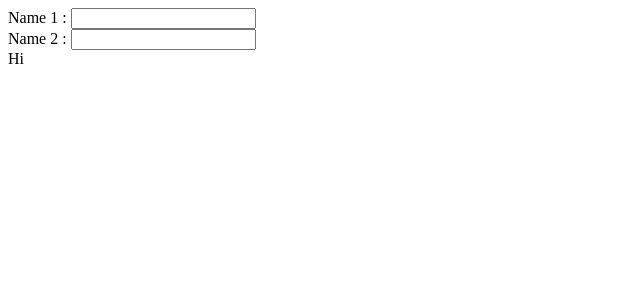
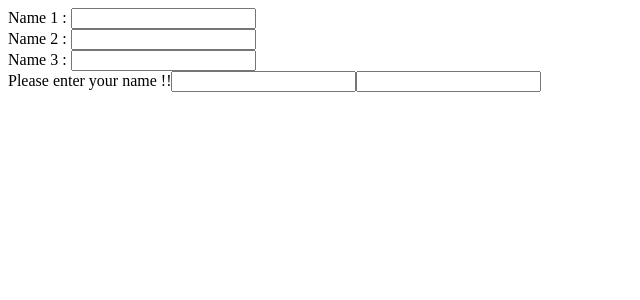
Before and after one commit to up1/workshop-frontend-with-javascript, an Angular app in the folder angular-demo/hello-app/: page / in a window 1280 px wide. Shown: the top 300 px of the page, without its empty margins (0-640 px from the left). Built offline with nearby package versions, Linux system fonts and the light colour scheme.

Commit message:
Working with two-way binding

```diff
--- a/angular-demo/hello-app/src/app/app.component.html
+++ b/angular-demo/hello-app/src/app/app.component.html
@@ -1,3 +1,12 @@
-Name 1 : <input type="text" #nameText  (keydown)="onTypedName(nameText.value)"/><br/>
-Name 2 : <input type="text" #nameText  (keydown)="onTypedName2($event)"/>
-<div>Hi {{name}}</div>
+Name 1 : <input type="text" (keyup)="onTypedName2($event)"/><br/>
+
+Name 2 : <input type="text" #nameText (keyup)="onTypedName(nameText.value)"/><br/>
+
+Name 3 : <input type="text" [value]="name" (input)="onTypedName2($event)" /><br/>
+
+<div *ngIf="name; else noName" >Hi {{name}}</div>
+<ng-template #noName>Please enter your name !!</ng-template>
+
+
+<input [(ngModel)]="name">
+<input [ngModel]="name" (ngModelChange)="name = $event">
--- a/angular-demo/hello-app/src/app/app.module.ts
+++ b/angular-demo/hello-app/src/app/app.module.ts
@@ -2,13 +2,15 @@ import { NgModule } from '@angular/core';
 import { BrowserModule } from '@angular/platform-browser';
 
 import { AppComponent } from './app.component';
+import { FormsModule } from '@angular/forms';
 
 @NgModule({
   declarations: [
     AppComponent
   ],
   imports: [
-    BrowserModule
+    BrowserModule,
+    FormsModule
   ],
   providers: [],
   bootstrap: [AppComponent]
```
